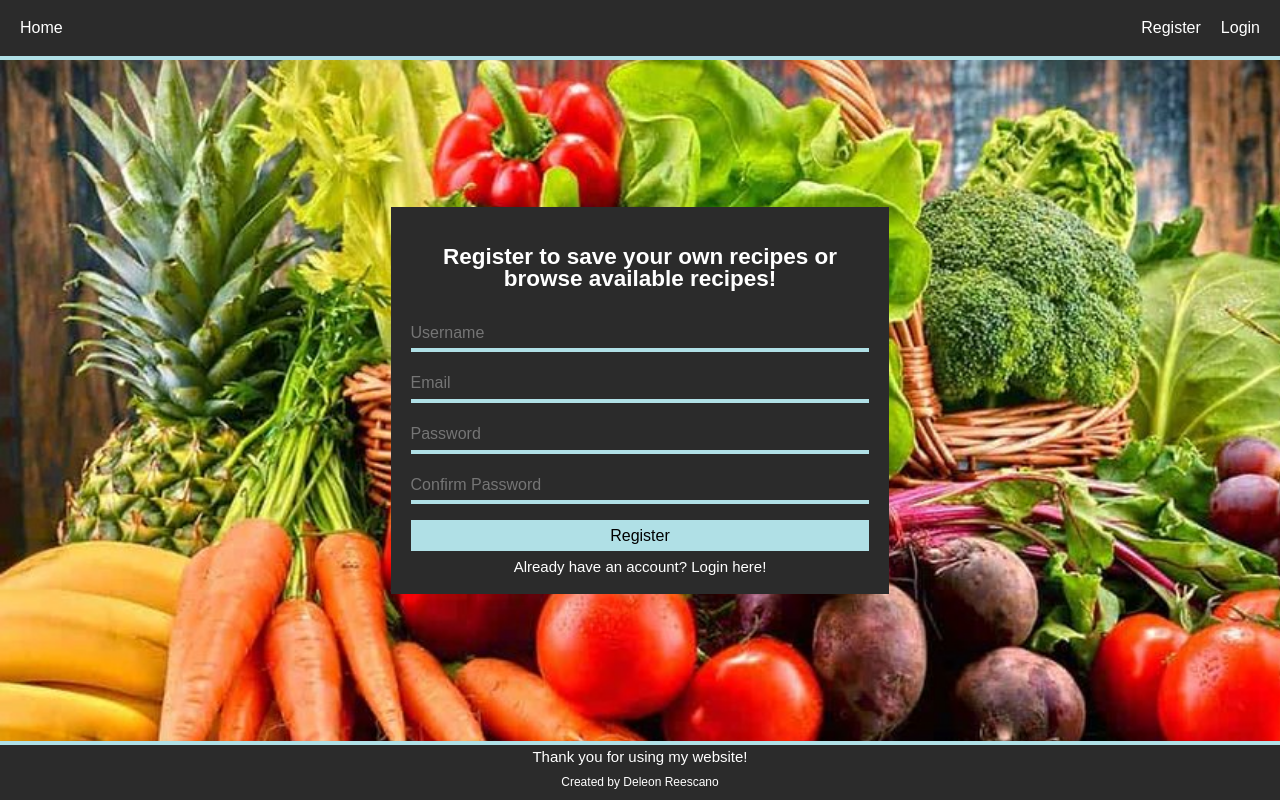
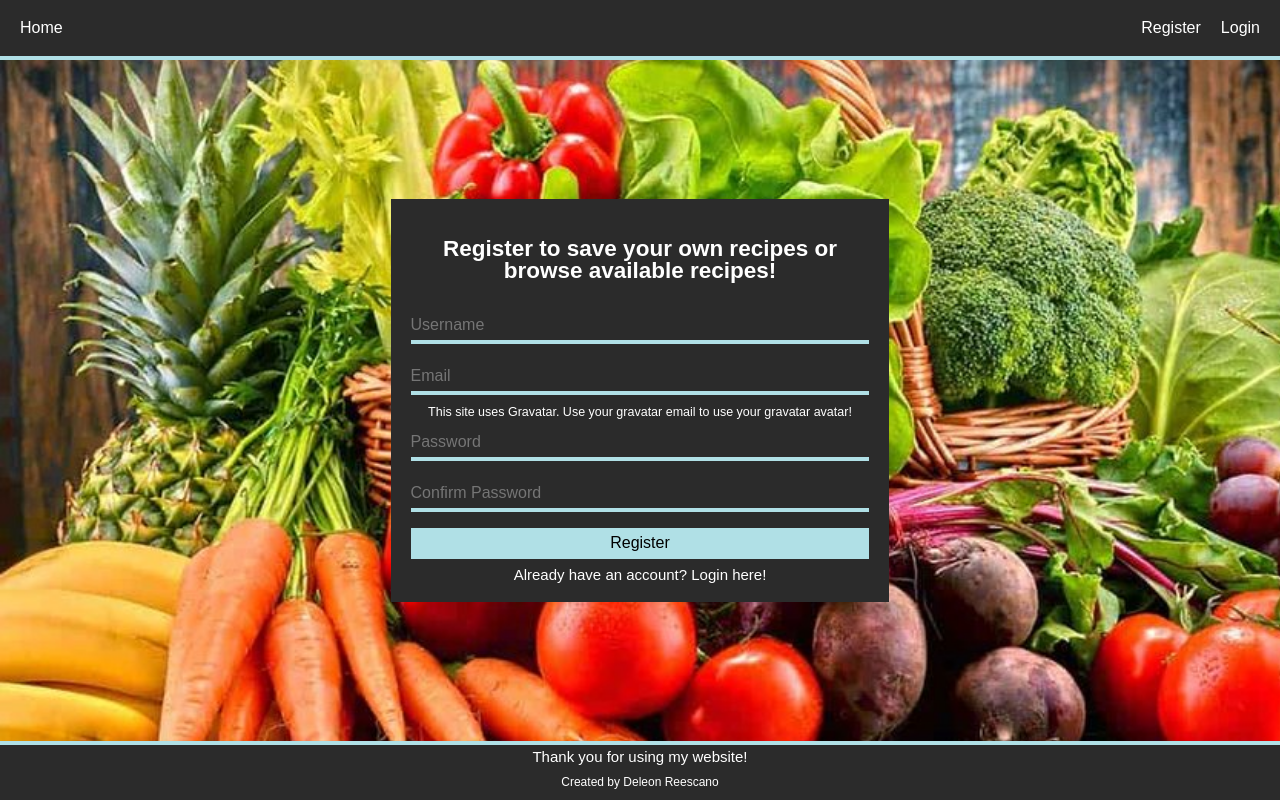
Before and after one commit to JSONJuggler/recipeManager, a React (Create React App) app in the folder client/: page /register in a window 1280 px wide. Built offline with nearby package versions, Linux system fonts and the light colour scheme.

Commit message:
added email form text about gravatar

```diff
--- a/client/src/components/auth/Register.js
+++ b/client/src/components/auth/Register.js
@@ -96,7 +96,8 @@ const Register = ({ register, setAlert, isAuthenticated }) => {
               value={email}
               onChange={e => onChange(e)}
             />
-            {errors.email && (
+
+            {(errors.email && (
               <p
                 style={{
                   fontSize: ".7rem",
@@ -107,6 +108,11 @@ const Register = ({ register, setAlert, isAuthenticated }) => {
               >
                 {errors.email}
               </p>
+            )) || (
+              <small>
+                This site uses Gravatar. Use your gravatar email to use your
+                gravatar avatar!
+              </small>
             )}
           </div>
           <div>
```
